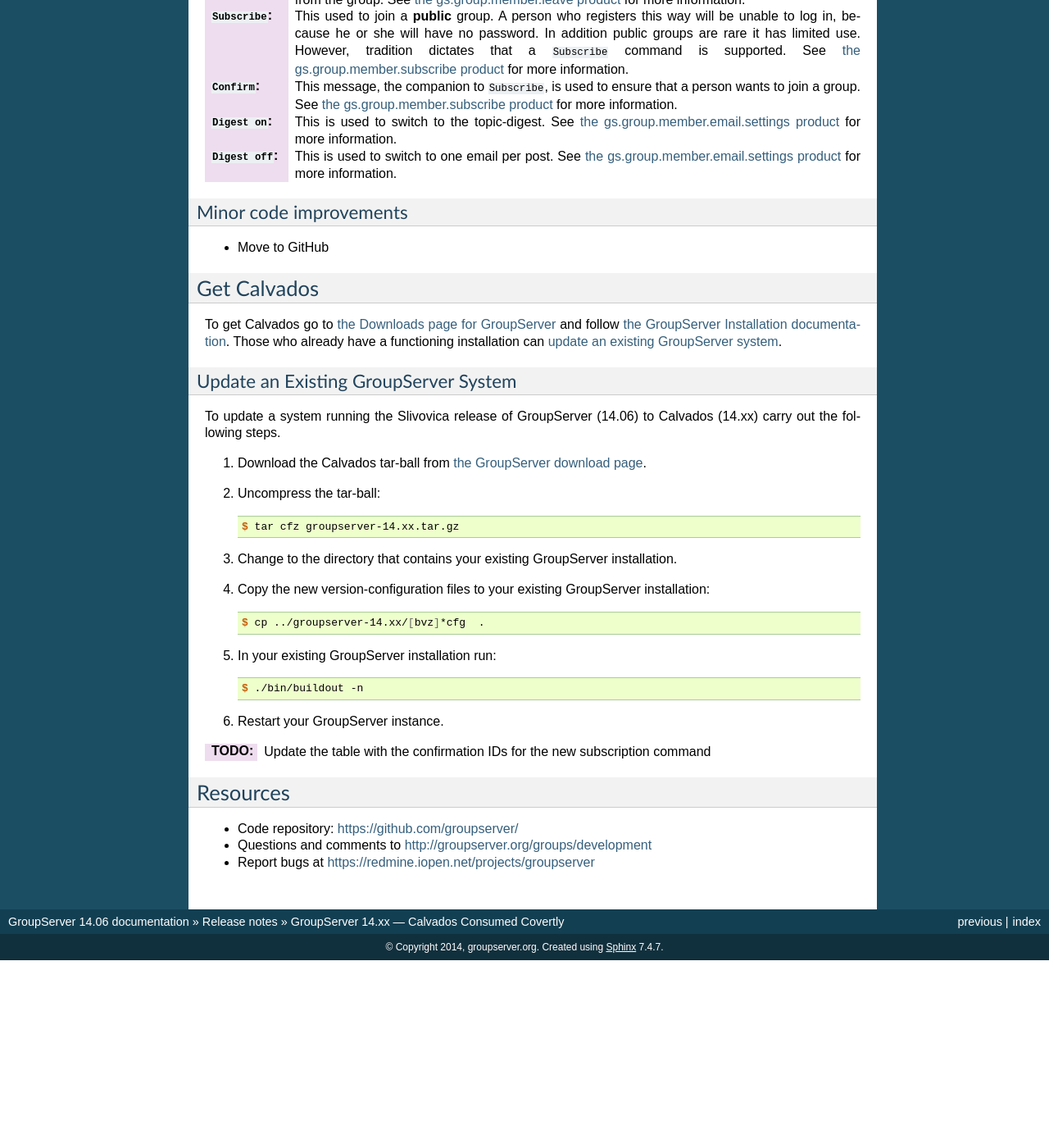
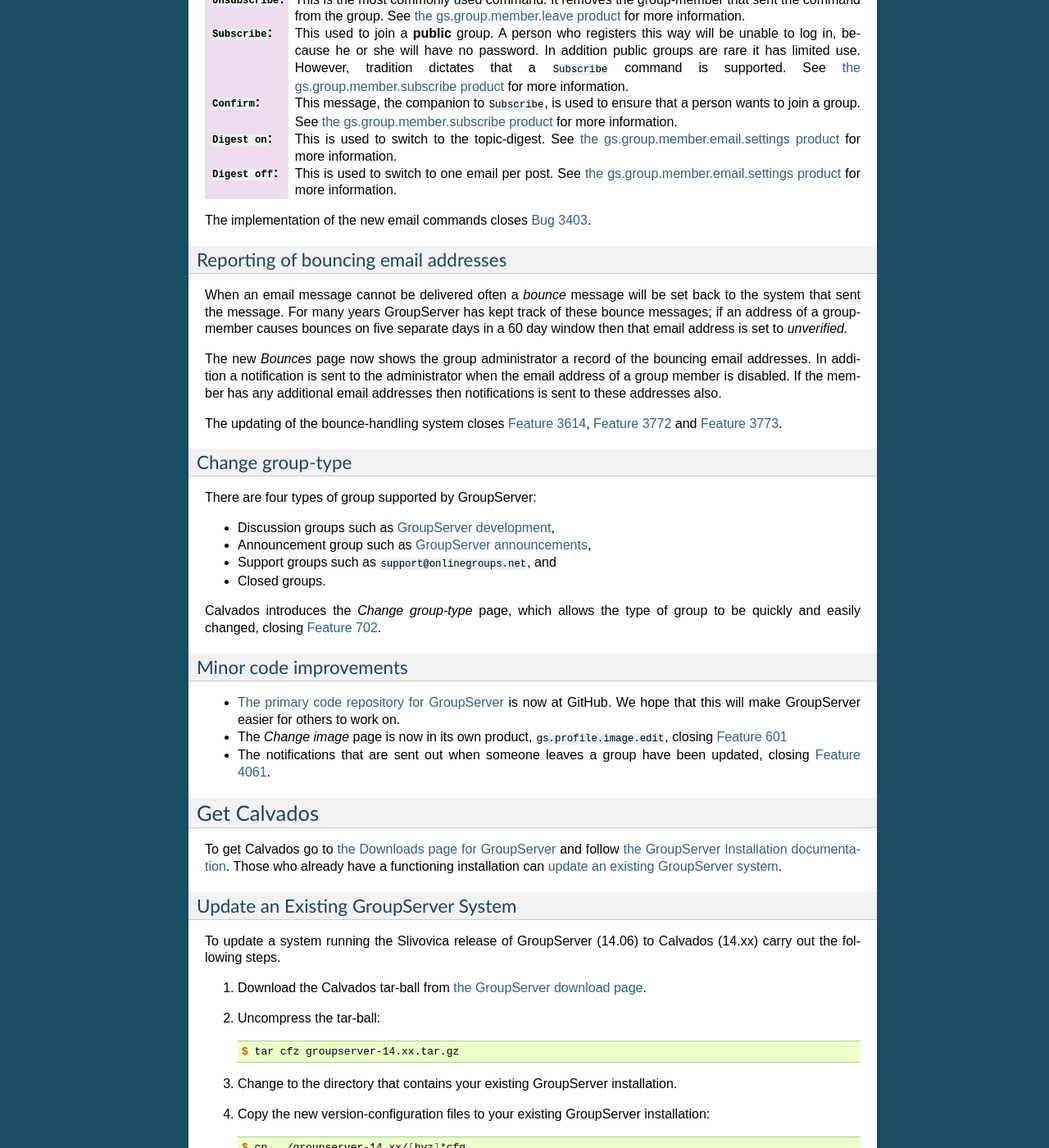
Before and after one commit to groupserver/buildout, a Sphinx documentation site: the page built from docs/release-notes-14xx.rst, in a window 1280 px wide and 1400 px high, scrolled down 878 px. Shown: the whole window at 82% size. Built offline with Sphinx 7.4.7, drawn with Linux system fonts in a browser that asks for light colours; before the commit the page ends 2049 px from its top, so only the background shows below that; some of the changed text lies outside the part shown.

Commit message:
Adding more the the Calvados release notes.

```diff
--- a/docs/release-notes-14xx.rst
+++ b/docs/release-notes-14xx.rst
@@ -26,7 +26,9 @@
 
 The most extensive change in Calvados is the
 internationalisation_. There are also `updated email commands`_,
-in addition to `minor code improvements`_.
+better `reporting of bouncing email addresses`_, and the new
+`change group-type`_ page. Finally there have been some `minor
+code improvements`_.
 
 Internationalisation
 ====================
@@ -71,17 +73,74 @@
               post. See `the gs.group.member.email.settings
               product`_ for more information.
 
+The implementation of the new email commands closes `Bug 3403`_.
+
 .. _the gs.group.member.leave product:
    https://github.com/groupserver/gs.group.member.leave/
 .. _the gs.group.member.subscribe product:
    https://github.com/groupserver/gs.group.member.subscribe
 .. _the gs.group.member.email.settings product:
    https://github.com/groupserver/gs.group.member.email.settings
+.. _Bug 3403: https://redmine.iopen.net/issues/3403
+
+Reporting of bouncing email addresses
+=====================================
+
+When an email message cannot be delivered often a *bounce*
+message will be set back to the system that sent the message. For
+many years GroupServer has kept track of these bounce messages;
+if an address of a group-member causes bounces on five separate
+days in a 60 day window then that email address is set to
+*unverified.*
+
+The new *Bounces* page now shows the group administrator a record
+of the bouncing email addresses. In addition a notification is
+sent to the administrator when the email address of a group
+member is disabled. If the member has any additional email
+addresses then notifications is sent to these addresses also.
+
+The updating of the bounce-handling system closes `Feature
+3614`_, `Feature 3772`_ and `Feature 3773`_.
+
+.. _Feature 3614: https://redmine.iopen.net/issues/3614
+.. _Feature 3772: https://redmine.iopen.net/issues/3772
+.. _Feature 3773: https://redmine.iopen.net/issues/3773
+
+Change group-type
+=================
+
+There are four types of group supported by GroupServer:
+
+* Discussion groups such as `GroupServer development`_,
+* Announcement group such as `GroupServer announcements`_,
+* Support groups such as ``support@onlinegroups.net``, and
+* Closed groups.
+
+Calvados introduces the *Change group-type* page, which allows
+the type of group to be quickly and easily changed, closing
+`Feature 702`_.
+
+.. _GroupServer development: https://groupserver.org/groups/development
+.. _GroupServer announcements: http://groupserver.org/groups/groupserver_announcements/
+.. _Feature 702: https://redmine.iopen.net/issues/702
 
 Minor code improvements
 =======================
 
-* Move to GitHub
+* `The primary code repository for GroupServer`_ is now at
+  GitHub. We hope that this will make GroupServer easier for
+  others to work on.
+
+* The *Change image* page is now in its own product,
+  ``gs.profile.image.edit``, closing `Feature 601`_
+
+* The notifications that are sent out when someone leaves a group
+  have been updated, closing `Feature 4061`_.
+
+.. _The primary code repository for GroupServer:
+   https://github.com/groupserver/
+.. _Feature 4061: https://redmine.iopen.net/issues/4061
+.. _Feature 601: https://redmine.iopen.net/issues/601
 
 ------------
 Get Calvados
```
